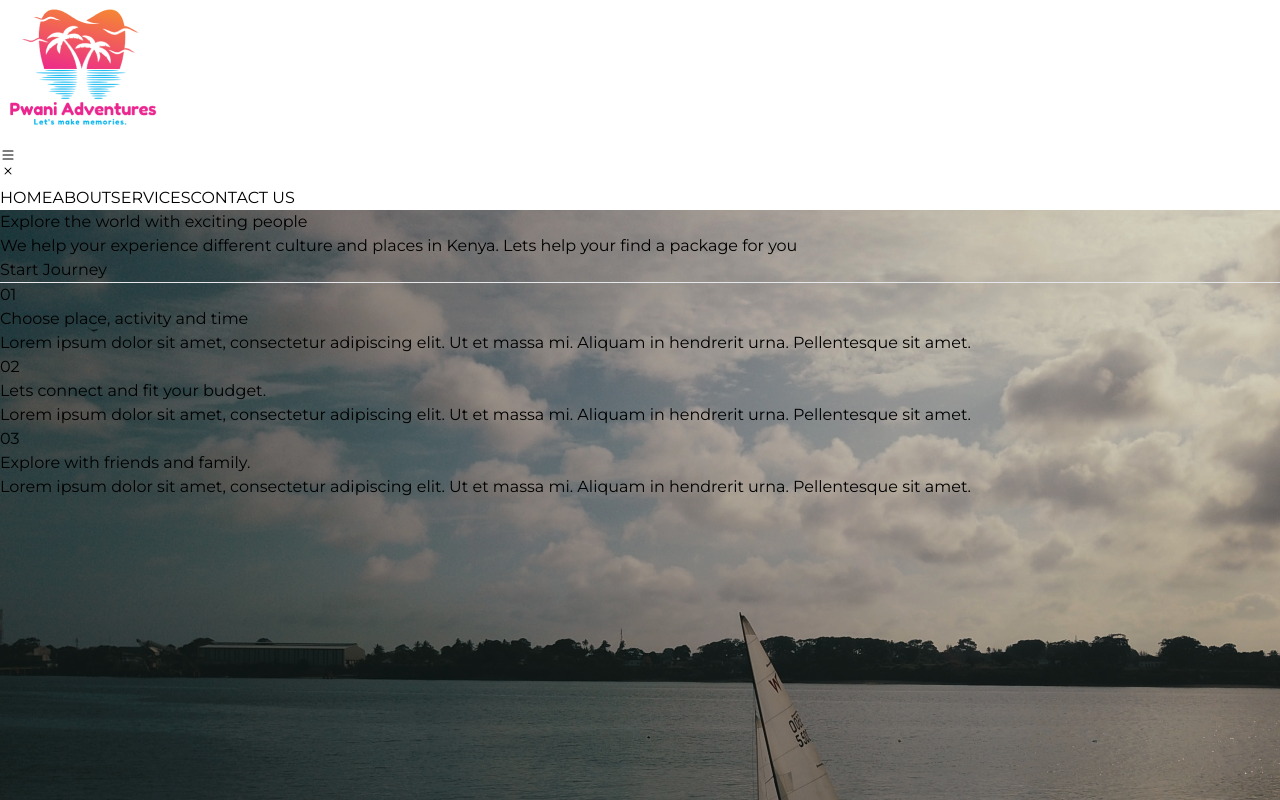
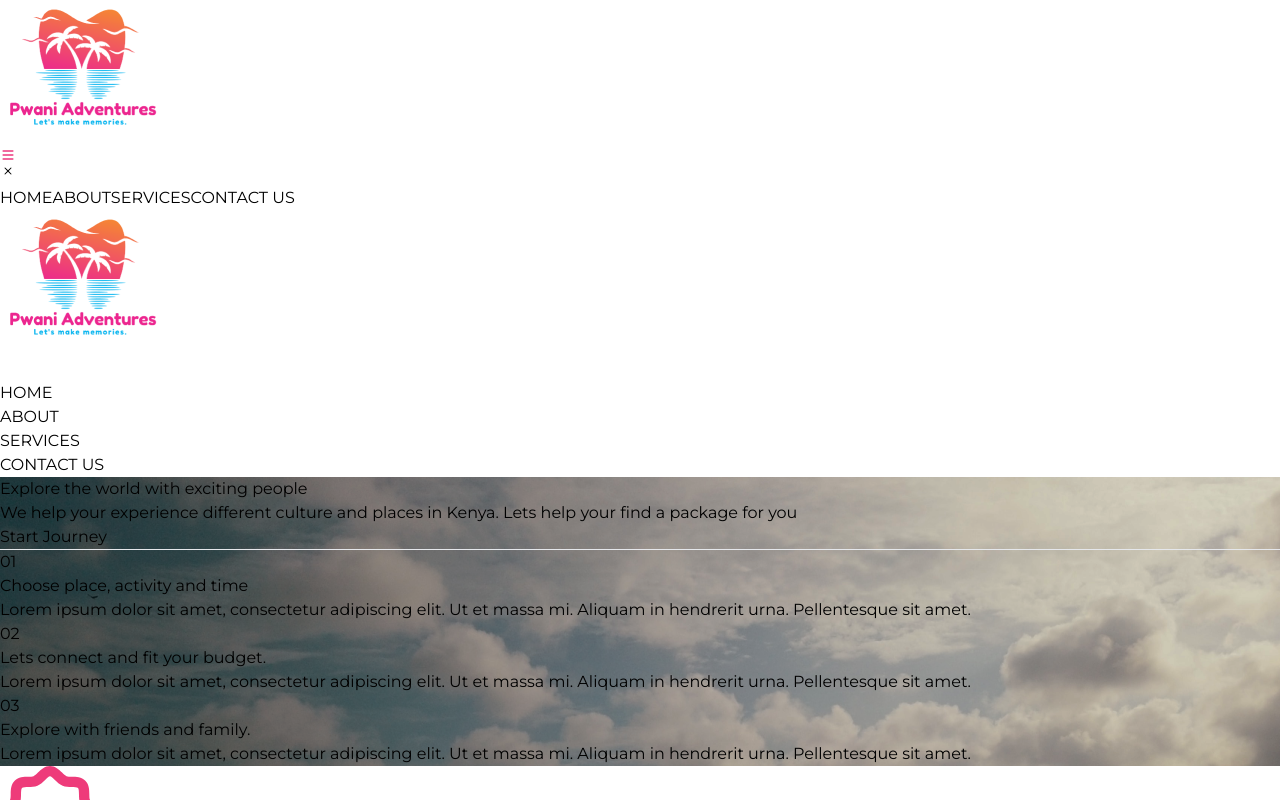
Before and after one commit to carreuky/pwani-adventures, a React (Vite) app: page / in a window 1280 px wide. Both pictures are taken after a click on the button 8 px from the left and 163 px from the top of the page. Shown: the top 800 px of the page. Built offline with nearby package versions, Linux system fonts and the light colour scheme.

Commit message:
new features

```diff
--- a/src/App.jsx
+++ b/src/App.jsx
@@ -1,12 +1,14 @@
 import { useState } from 'react'
 import './App.css'
 import Home from './pages/Home'
+import NavBar from './components/NavBar'
 
 function App() {
   const [count, setCount] = useState(0)
 
   return (
     <section className=''>
+    <NavBar/>
     <Home/>
     </section>
   )
--- a/src/components/Funjoint.jsx
+++ b/src/components/Funjoint.jsx
@@ -2,7 +2,7 @@ import React from "react";
 
 export default function Funjoint() {
   return (
-    <section className="px-16">
+    <section className="lg:px-16 px-8 ">
       <h1 className="text-sm mb-2">FUN JOINT</h1>
       <p className="text-[#F47E3B] text-2xl">UPCOMING EVENTS</p>
       <div class=" py-8 mx-auto sm:max-w-xl md:max-w-full lg:max-w-screen-xl lg:py-12">
--- a/src/components/Funpoint.jsx
+++ b/src/components/Funpoint.jsx
@@ -1,34 +1,46 @@
 import React from "react";
-import guide from "../assets/back.png";
+import guide from "../assets/guide.png";
 
 export default function Funpoint() {
   return (
-    <section className="px-16">
-       <div className="w-5/12">
-      <h1 className="text-4xl text-[#F47E3B]">Fun made easy for you , experience with us.</h1>
-      <p>
-        Lorem ipsum dolor sit amet consectetur adipiscing elit Ut et.Lorem ipsum
-        dolor sit amet consectetur adipiscing elit Ut etLorem ipsum dolor sit
-        amet consectetur adipiscing elit Ut et
-      </p>
+    <section className="lg:px-16 px-8 py-8 flex flex-wrap">
+      <div className="lg:w-6/12 px-2">
+        <h1 className="text-3xl text-[#F47E3B] font-bold">
+          Fun made easy for you , experience with us.
+        </h1>
+        <p className="py-5">
+          Lorem ipsum dolor sit amet consectetur adipiscing elit Ut et.Lorem
+          ipsum dolor sit amet consectetur adipiscing elit Ut etLorem ipsum
+          dolor sit amet consectetur adipiscing elit Ut et
+        </p>
       </div>
-      <div className="w-7/12 ">
-      <div>
-        <img src={guide} alt="" srcset="" />
-      </div>
-      <div className="flex flex-cols">
-      <div>
-        <h1>Book Guide</h1>
-        <p>Lorem ipsum dolor sit amet.Lorem ipsum dolor sit amet.</p>
-        <a href="http://">Check Guide</a>
-      </div>
-      <div>
-      <h1>Tree Planting</h1>
-        <p>Donate and contribute to creating a carbon free environment.</p>
-        <a href="http://">Inquire More</a>
-      </div>
-
-      </div>
+      <div className="px-2 lg:w-6/12 grid lg:grid-cols-2 md:grid-cols-2 grid-cols-1 gap-3 flex flex-wrap">
+        <img
+          src={guide}
+          className=" object-fit  lg:w-64  h-56 w-full  rounded-t"
+          alt=""
+          srcset=""
+        />
+        <div className=" ">
+          <div className="py-1">
+            <h1 className="text-[#F47E3B]">Book Guide</h1>
+            <p className="text-sm">
+              Lorem ipsum dolor sit amet.Lorem ipsum dolor sit amet.
+            </p>
+            <a className="mt-2 text-xs font-bold" href="http://">
+              Check Guide &rarr;
+            </a>
+          </div>
+          <div className="pt-1">
+            <h1 className="text-[#F47E3B]">Tree Planting</h1>
+            <p className="text-sm">
+              Donate and contribute to creating a carbon free environment.
+            </p>
+            <a className="mt-2 text-xs font-bold" href="http://">
+              Inquire More &rarr;
+            </a>
+          </div>
+        </div>
       </div>
     </section>
   );
--- a/src/components/NavBar.jsx
+++ b/src/components/NavBar.jsx
@@ -1,9 +1,11 @@
-import React from "react";
+import React, { useState } from "react";
 import logo from "/logo.png";
 
 export default function NavBar() {
+  const [isMenuOpen, setIsMenuOpen] = useState(false);
+
   return (
-    <div >
+    <div>
       <header className="lg:px-16 lg:pr-24 flex flex-wrap md:justify-start md:flex-nowrap z-50 w-full  text-sm py-3 md:py-0  lg:px-4  fixed top-0 left-0 w-full  transition-transform duration-300 transform z-10">
         <nav
           className="max-w-[85rem] w-full mx-auto px-4 md:px-6 lg:px-8"
@@ -15,25 +17,26 @@ export default function NavBar() {
               <div className="md:hidden">
                 <button
                   type="button"
-                  className="hs-collapse-toggle p-2 inline-flex justify-center items-center gap-2 rounded-md border shadow-sm align-middle hover:bg-gray-50 focus:outline-none focus:ring-2 focus:ring-offset-2 focus:ring-offset-white focus:ring-blue-600 transition-all text-sm dark:bg-slate-900 dark:hover:bg-slate-800 dark:border-gray-700 dark:text-gray-400 dark:hover:text-white dark:focus:ring-offset-gray-800"
+                  onClick={() => setIsMenuOpen(true)}
+                  className="sm:hidden hs-collapse-toggle p-2 inline-flex justify-center items-center gap-2  shadow-sm align-middle "
                 >
                   <svg
-                    className="hs-collapse-open:hidden w-4 h-4 bg-white"
-                    width="16"
-                    height="16"
-                    fillRule="currentColor"
-                    viewBox="0 0 16 16"
+                    xmlns="http://www.w3.org/2000/svg"
+                    viewBox="0 0 20 20"
+                    fill="#ED377E"
+                    className="text-gray-900 dark:text-gray-100 h-8 w-8"
                   >
                     <path
-                      fillRule-rule="evenodd"
-                      d="M2.5 12a.5.5 0 0 1 .5-.5h10a.5.5 0 0 1 0 1H3a.5.5 0 0 1-.5-.5zm0-4a.5.5 0 0 1 .5-.5h10a.5.5 0 0 1 0 1H3a.5.5 0 0 1-.5-.5zm0-4a.5.5 0 0 1 .5-.5h10a.5.5 0 0 1 0 1H3a.5.5 0 0 1-.5-.5z"
-                    />
+                      fill-rule="evenodd"
+                      d="M3 5a1 1 0 011-1h12a1 1 0 110 2H4a1 1 0 01-1-1zM3 10a1 1 0 011-1h12a1 1 0 110 2H4a1 1 0 01-1-1zM3 15a1 1 0 011-1h12a1 1 0 110 2H4a1 1 0 01-1-1z"
+                      clip-rule="evenodd"
+                    ></path>
                   </svg>
                   <svg
                     className="hs-collapse-open:block hidden w-4 h-4 text-white"
                     width="16"
                     height="16"
-                    fillRule="currentColor"
+                    fillRule="currentColo"
                     viewBox="0 0 16 16"
                   >
                     <path d="M4.646 4.646a.5.5 0 0 1 .708 0L8 7.293l2.646-2.647a.5.5 0 0 1 .708.708L8.707 8l2.647 2.646a.5.5 0 0 1-.708.708L8 8.707l-2.646 2.647a.5.5 0 0 1-.708-.708L7.293 8 4.646 5.354a.5.5 0 0 1 0-.708z" />
@@ -47,8 +50,15 @@ export default function NavBar() {
               className="hs-collapse hidden overflow-hidden transition-all duration-300 basis-full grow md:block"
             >
               <div className="overflow-hidden overflow-y-auto max-h-[75vh] scrollbar-y">
-                <div className="navbar flex flex-col  mt-5 divide-y divide-dashed divide-gray-200 md:flex-row md:items-center md:justify-end md:gap-x-7 md:mt-0 md:pl-7 md:divide-y-0 md:divide-solid dark:divide-gray-700">
-                  <a className="text-white pr-3 px-3" aria-current="page" href="#">
+                <div
+                  className="navbar w-full
+                 flex flex-col  mt-5 divide-y divide-dashed divide-gray-200 md:flex-row md:items-center md:justify-end md:gap-x-7 md:mt-0 md:pl-7 md:divide-y-0 md:divide-solid dark:divide-gray-700"
+                >
+                  <a
+                    className="text-white pr-3 px-3"
+                    aria-current="page"
+                    href="#"
+                  >
                     HOME
                   </a>
 
@@ -66,6 +76,84 @@ export default function NavBar() {
               </div>
             </div>
           </div>
+          {isMenuOpen && (
+            <div className="absolute top-0 left-0 w-11/12 m-4 sm:hidden">
+              <div className="p-4 bg-white border">
+                <div className="flex items-center justify-between mb-4">
+                  <div>
+                    <a
+                      href="/"
+                      aria-label="Company"
+                      title="Company"
+                      className="inline-flex items-center "
+                    >
+                      <img
+                        className="object-cover h-20 w-20"
+                        src={logo}
+                        alt="logo"
+                      />
+                    </a>
+                  </div>
+                  <div>
+                    <button
+                      aria-label="Close Menu"
+                      title="Close Menu"
+                      className="p-2 -mt-2 -mr-2 transition duration-200 rounded hover:bg-[#ED377E] focus:bg-[#ED377E]focus:outline-none focus:shadow-outline"
+                      onClick={() => setIsMenuOpen(false)}
+                    >
+                      <svg
+                        className="w-5 hover:text-white text-[#ED377E]"
+                        viewBox="0 0 24 24"
+                      >
+                        <path
+                          fill="currentColor"
+                          d="M19.7,4.3c-0.4-0.4-1-0.4-1.4,0L12,10.6L5.7,4.3c-0.4-0.4-1-0.4-1.4,0s-0.4,1,0,1.4l6.3,6.3l-6.3,6.3 c-0.4,0.4-0.4,1,0,1.4C4.5,19.9,4.7,20,5,20s0.5-0.1,0.7-0.3l6.3-6.3l6.3,6.3c0.2,0.2,0.5,0.3,0.7,0.3s0.5-0.1,0.7-0.3 c0.4-0.4,0.4-1,0-1.4L13.4,12l6.3-6.3C20.1,5.3,20.1,4.7,19.7,4.3z"
+                        />
+                      </svg>
+                    </button>
+                  </div>
+                </div>
+                <nav>
+                  <ul className="space-y-2">
+                    <li onClick={() => setIsMenuOpen(false)}>
+                      <a
+                        href="/"
+                        className="text-[#ED377E] font-medium tracking-wide  transition-colors duration-200 "
+                      >
+                        HOME
+                      </a>
+                    </li>
+                    <li onClick={() => setIsMenuOpen(false)}>
+                      <a
+                        href="/about"
+                        className="text-[#ED377E] font-medium tracking-wide  transition-colors duration-200 "
+                      >
+                        ABOUT
+                      </a>
+                    </li>
+                    <li onClick={() => setIsMenuOpen(false)}>
+                      <a
+                        href="/"
+                        aria-label="Product pricing"
+                        title="Product pricing"
+                        className="text-[#ED377E] font-medium tracking-wide  transition-colors duration-200 "
+                      >
+                        SERVICES
+                      </a>
+                    </li>
+                    <li onClick={() => setIsMenuOpen(false)}>
+                      <a
+                        href="/products"
+                        className="text-[#ED377E] font-medium tracking-wide  transition-colors duration-200 "
+                      >
+                        CONTACT US
+                      </a>
+                    </li>
+                  </ul>
+                </nav>
+              </div>
+            </div>
+          )}
         </nav>
       </header>
     </div>
--- a/src/components/Whyus.jsx
+++ b/src/components/Whyus.jsx
@@ -2,7 +2,7 @@ import React from "react";
 
 export default function Whyus() {
   return (
-    <div class="grid row-gap-8 sm:row-gap-0 sm:grid-cols-2 lg:grid-cols-3 text-black px-16	">
+    <div class="grid row-gap-8 sm:row-gap-0 sm:grid-cols-2 lg:grid-cols-3 text-black lg:px-16 px-8 	">
       <div class="py-8">
         <div class="max-w-md">
           <div class="flex items-center justify-center w-16 h-16 mx-auto mb-4 rounded-full bg-indigo-50 sm:w-16 sm:h-16">
--- a/src/pages/Home.jsx
+++ b/src/pages/Home.jsx
@@ -8,16 +8,15 @@ import Funpoint from "../components/Funpoint";
 export default function Home() {
   return (
     <div>
-      <NavBar />
       <section
-        className="bg-hero-pattern  bg-no-repeat bg-cover bg-center  text-white px-16	"
+        className="bg-hero-pattern  bg-no-repeat bg-cover bg-center  text-white lg:px-16 px-8 	"
         style={{
-          height: "100vh",
+          // height: "100vh",
           backgroundImage: `url(${group11})`,
         }}
       >
         <div className="pt-36   text-white max-w-2xl">
-          <h1 className="lg:text-5xl font-semibold leading-relaxed">
+          <h1 className="lg:text-5xl text-2xl font-semibold leading-relaxed">
             Explore the world with exciting people
           </h1>
           <p className="pt-6">
@@ -30,7 +29,7 @@ export default function Home() {
         </div>
         <hr className="bg-white mt-14 mb-6" />
 
-        <div className="grid gap-8 row-gap-5 lg:grid-cols-3">
+        <div className="grid gap-8 row-gap-5 lg:grid-cols-3 pb-2">
           <div className="">
             <h6 className="mb-1 font-semibold leading-5">01</h6>
             <p className="max-w-md mb-1 font-semibold text-sm sm:mx-auto">
```
